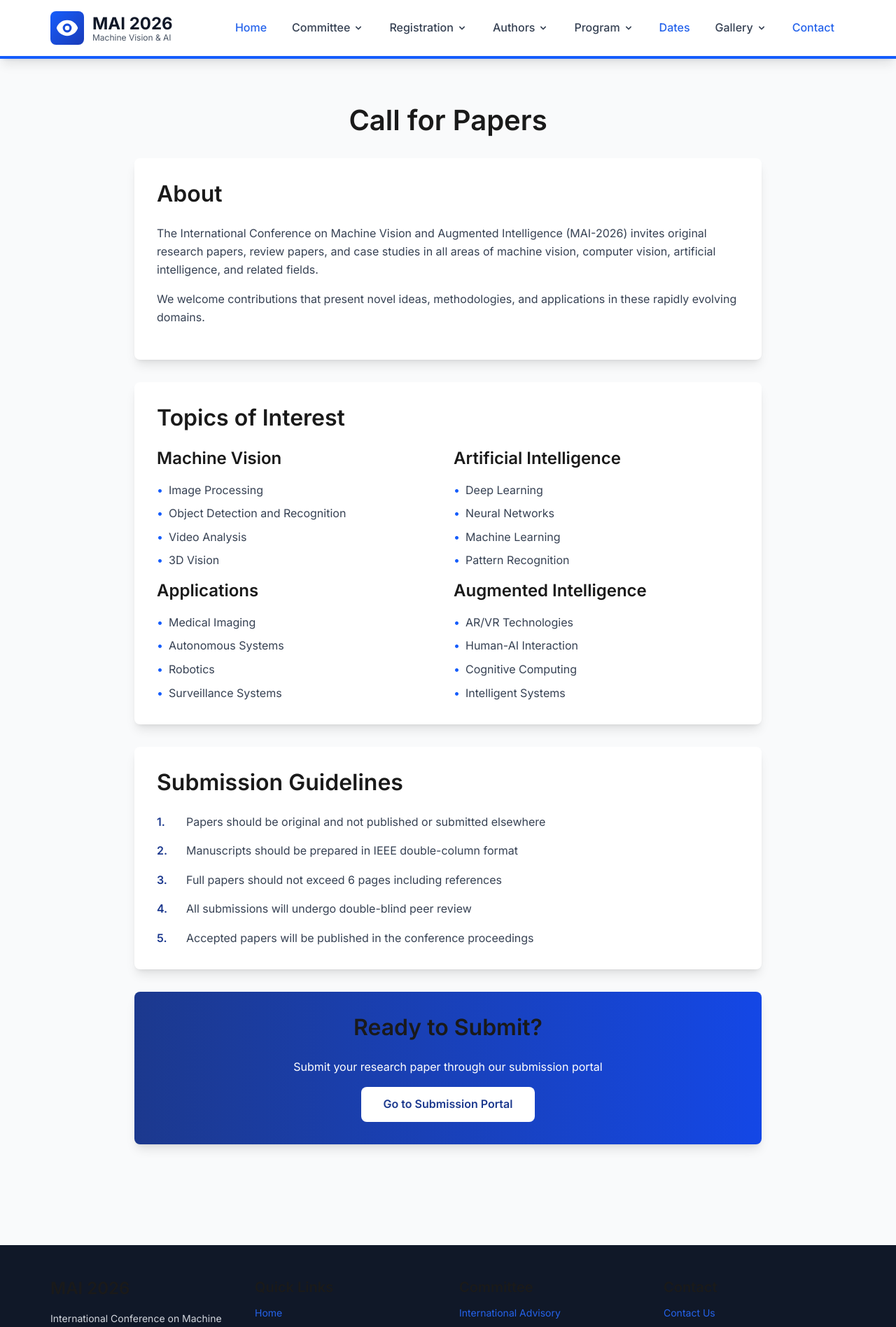
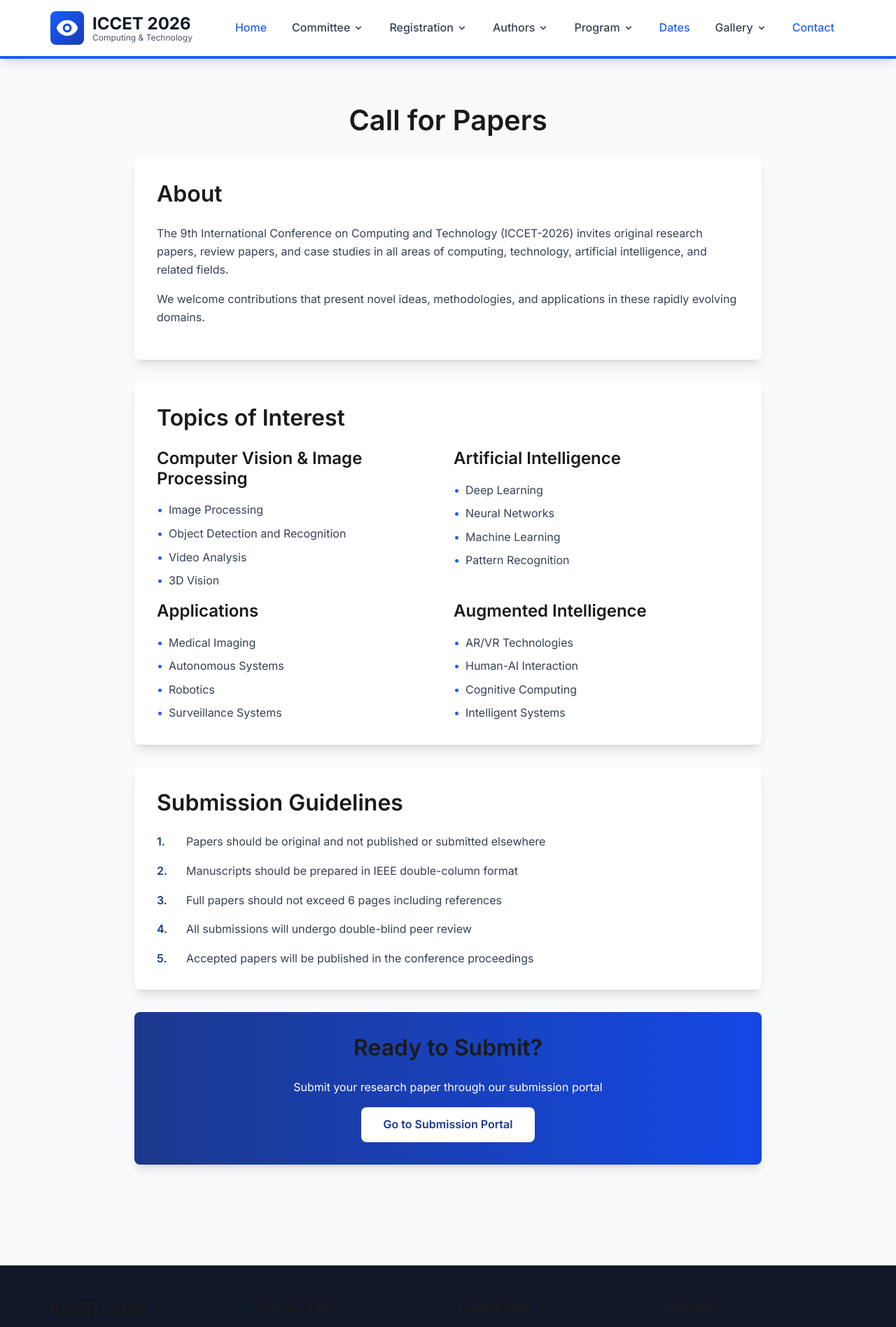
Before and after one commit to Vrajm12/dvcoe-conf, a Next.js app: page /authors/call-for-papers in a window 1280 px wide. Shown: the top 1896 px of the page at 70% size. Built offline with nearby package versions, Linux system fonts and the light colour scheme.

Commit message:
Update conference name to ICCET-2026 (9th International Conference on Computing and Technology)

```diff
--- a/app/authors/call-for-papers/page.tsx
+++ b/app/authors/call-for-papers/page.tsx
@@ -10,9 +10,9 @@ export default function CallForPapers() {
           <div className="bg-white rounded-lg shadow-lg p-8 mb-8">
             <h2 className="text-2xl font-bold text-blue-900 mb-6">About</h2>
             <p className="text-gray-700 mb-4 leading-relaxed">
-              The International Conference on Machine Vision and Augmented Intelligence (MAI-2026)
+              The 9th International Conference on Computing and Technology (ICCET-2026)
               invites original research papers, review papers, and case studies in all areas of
-              machine vision, computer vision, artificial intelligence, and related fields.
+              computing, technology, artificial intelligence, and related fields.
             </p>
             <p className="text-gray-700 leading-relaxed">
               We welcome contributions that present novel ideas, methodologies, and applications
@@ -24,7 +24,7 @@ export default function CallForPapers() {
             <h2 className="text-2xl font-bold text-blue-900 mb-6">Topics of Interest</h2>
             <div className="grid grid-cols-1 md:grid-cols-2 gap-4">
               <div>
-                <h3 className="font-semibold text-lg text-gray-800 mb-3">Machine Vision</h3>
+                <h3 className="font-semibold text-lg text-gray-800 mb-3">Computer Vision & Image Processing</h3>
                 <ul className="space-y-2 text-gray-700">
                   <li className="flex items-start">
                     <span className="text-blue-600 mr-2">•</span>
--- a/app/components/Footer.tsx
+++ b/app/components/Footer.tsx
@@ -6,9 +6,9 @@ export default function Footer() {
       <div className="container mx-auto px-4 py-12">
         <div className="grid grid-cols-1 md:grid-cols-4 gap-8">
           <div>
-            <h3 className="text-white text-lg font-bold mb-4">MAI 2026</h3>
+            <h3 className="text-white text-lg font-bold mb-4">ICCET 2026</h3>
             <p className="text-sm">
-              International Conference on Machine Vision &amp; Augmented Intelligence
+              9th International Conference on Computing and Technology
             </p>
             <p className="text-sm mt-2 text-yellow-400">Hybrid mode</p>
             <p className="text-sm mt-4">
--- a/app/components/Navigation.tsx
+++ b/app/components/Navigation.tsx
@@ -18,8 +18,8 @@ export default function Navigation() {
               </svg>
             </div>
             <div>
-              <div className="text-2xl font-bold text-gray-900">MAI 2026</div>
-              <div className="text-xs text-gray-600 -mt-1">Machine Vision &amp; AI</div>
+              <div className="text-2xl font-bold text-gray-900">ICCET 2026</div>
+              <div className="text-xs text-gray-600 -mt-1">Computing & Technology</div>
             </div>
           </Link>
 
--- a/app/dates/page.tsx
+++ b/app/dates/page.tsx
@@ -9,7 +9,7 @@ export default function Dates() {
         <div className="max-w-3xl mx-auto">
           <div className="bg-white rounded-lg shadow-xl overflow-hidden">
             <div className="bg-gradient-to-r from-blue-900 to-blue-700 text-white p-8 text-center">
-              <h2 className="text-3xl font-bold mb-2">MAI-2026</h2>
+              <h2 className="text-3xl font-bold mb-2">ICCET-2026</h2>
               <p className="text-blue-200">Mark your calendars for these important deadlines</p>
             </div>
 
--- a/app/layout.tsx
+++ b/app/layout.tsx
@@ -11,8 +11,8 @@ const inter = Inter({
 });
 
 export const metadata: Metadata = {
-  title: "MAI 2026 - International Conference on Machine Vision & Augmented Intelligence",
-  description: "International Conference on Machine Vision and Augmented Intelligence (MAI-2026) - Hybrid mode conference hosted by SVNIT Surat",
+  title: "ICCET 2026 - 9th International Conference on Computing and Technology",
+  description: "9th International Conference on Computing and Technology (ICCET-2026) - Hybrid mode conference hosted by SVNIT Surat",
 };
 
 export default function RootLayout({
--- a/app/page.tsx
+++ b/app/page.tsx
@@ -18,17 +18,17 @@ export default function Home() {
         <div className="relative container mx-auto px-4 py-24 md:py-32">
           <div className="max-w-4xl mx-auto text-center">
             <div className="mb-6">
-              <h1 className="text-6xl md:text-7xl font-bold mb-4 tracking-tight">MAI-2026</h1>
+              <h1 className="text-6xl md:text-7xl font-bold mb-4 tracking-tight">ICCET-2026</h1>
               <div className="h-1 w-32 bg-yellow-400 mx-auto mb-6"></div>
             </div>
             <h2 className="text-3xl md:text-4xl font-semibold mb-6 leading-tight">
-              Machine Vision &amp; Augmented Intelligence
+              9th International Conference on Computing and Technology
             </h2>
             <p className="text-2xl md:text-3xl mb-3 font-light">
               International Conference
             </p>
             <p className="text-xl mb-8 text-blue-100">
-              (MAI-2026)
+              (ICCET-2026)
             </p>
             <div className="inline-flex items-center bg-yellow-400 text-gray-900 px-8 py-3 rounded-full font-bold text-lg shadow-lg mb-10">
               <span className="mr-2">●</span> Hybrid mode
@@ -57,7 +57,7 @@ export default function Home() {
               <div className="bg-white rounded-lg shadow-lg p-8 border-l-4 border-yellow-500">
                 <h3 className="text-2xl font-bold text-yellow-600 mb-6">About Conference</h3>
                 <p className="text-gray-700 leading-relaxed text-justify">
-                  The Machine Vision & Augmented Intelligence(MAI) conference series began in 2021 with its first editionat IIITDM Jabalpur. Since then,MAI has been hosted by NIT Jamshedpur(2022), NITPatna(2023), MANITBhopal(2024), and iMiMUT Gorakhpur(2025). The 6th edition, MAI-2026, will be organized by the Department of Electronics and Communication Engineering, SVNIT Surat.
+                  The International Conference on Computing and Technology (ICCET) conference series began in 2018 with its first edition. Since then, ICCET has been successfully organized across various leading institutions. The 9th edition, ICCET-2026, will be organized by the Department of Electronics and Communication Engineering, SVNIT Surat.
                 </p>
               </div>
 
@@ -65,7 +65,7 @@ export default function Home() {
               <div className="bg-white rounded-lg shadow-lg p-8 border-l-4 border-teal-500">
                 <h3 className="text-2xl font-bold text-teal-600 mb-6">Objectives</h3>
                 <p className="text-gray-700 leading-relaxed text-justify">
-                  MAI-2026 provides a collaborative platform to discuss emerging research trends in Machine Learning, Artificial Intelligence, AR/VR, Digital Signal Processing, Cybersecurity, IoT, and Cyber-Physical Systems. It fosters knowledge exchange among academicians, industry professionals, and students, while promoting &ldquo;Aatma Nirbhar Bharat&rdquo; through technological self-reliance.
+                  ICCET-2026 provides a collaborative platform to discuss emerging research trends in Computing, Technology, Artificial Intelligence, Machine Learning, Digital Signal Processing, Cybersecurity, IoT, and Cyber-Physical Systems. It fosters knowledge exchange among academicians, industry professionals, and students, while promoting &ldquo;Aatma Nirbhar Bharat&rdquo; through technological self-reliance.
                 </p>
               </div>
             </div>
@@ -304,11 +304,11 @@ export default function Home() {
         <div className="relative container mx-auto px-4">
           <div className="max-w-4xl mx-auto text-center">
             <h2 className="text-4xl md:text-5xl font-bold mb-6 leading-tight">
-              Join Us at MAI-2026
+              Join Us at ICCET-2026
             </h2>
             <div className="h-1 w-24 bg-yellow-400 mx-auto mb-8"></div>
             <p className="text-xl md:text-2xl mb-12 text-blue-100 leading-relaxed">
-              Submit your research, connect with leading experts, and be part of shaping the future of Machine Vision and Augmented Intelligence
+              Submit your research, connect with leading experts, and be part of shaping the future of Computing and Technology
             </p>
 
             <div className="flex flex-col sm:flex-row justify-center gap-6">
@@ -362,7 +362,7 @@ export default function Home() {
             <div className="bg-white rounded-lg shadow-lg p-8 border-l-4 border-yellow-500">
               <h3 className="text-2xl font-bold text-yellow-600 mb-6">Advancing Technology for Sustainable Development!</h3>
               <p className="text-gray-700 leading-relaxed text-justify text-lg">
-                Leveraging AI, Machine Vision, and Augmented Intelligence to achieve SDG 7 (Affordable and Clean Energy) and SDG 9 (Industry, Innovation and Infrastructure)
+                Leveraging AI, Computing Technologies, and Data Science to achieve SDG 7 (Affordable and Clean Energy) and SDG 9 (Industry, Innovation and Infrastructure)
               </p>
             </div>
           </div>
@@ -416,7 +416,7 @@ export default function Home() {
                 { year: '2023', edition: 'MAI-2023', venue: 'NIT Patna' },
                 { year: '2024', edition: 'MAI-2024', venue: 'MANIT Bhopal' },
                 { year: '2025', edition: 'MAI-2025', venue: 'MMMUT Gorakhpur' },
-                { year: '2026', edition: 'MAI-2026', venue: 'SVNIT Surat' }
+                { year: '2026', edition: 'ICCET-2026', venue: 'SVNIT Surat' }
               ].map((event, index) => (
                 <div key={index} className="bg-white rounded-xl shadow-lg p-6 text-center hover:shadow-2xl transition-all">
                   <div className="text-4xl font-bold text-gray-700 mb-3">{event.year}</div>
@@ -491,7 +491,7 @@ export default function Home() {
                 <div className="bg-gray-50 rounded-lg p-6 border-l-4 border-blue-600">
                   <h4 className="text-xl font-bold text-gray-900 mb-3">Department of Electronics Engineering</h4>
                   <p className="text-gray-700">
-                    The organizing department for MAI-2026, fostering innovation and excellence in electronics and communication engineering education and research.
+                    The organizing department for ICCET-2026, fostering innovation and excellence in electronics and communication engineering education and research.
                   </p>
                 </div>
               </div>
```
